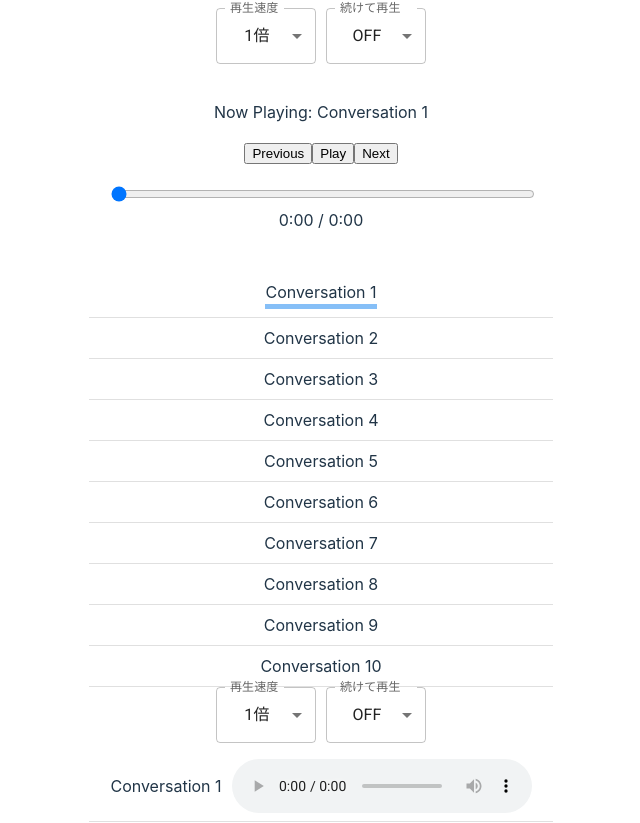
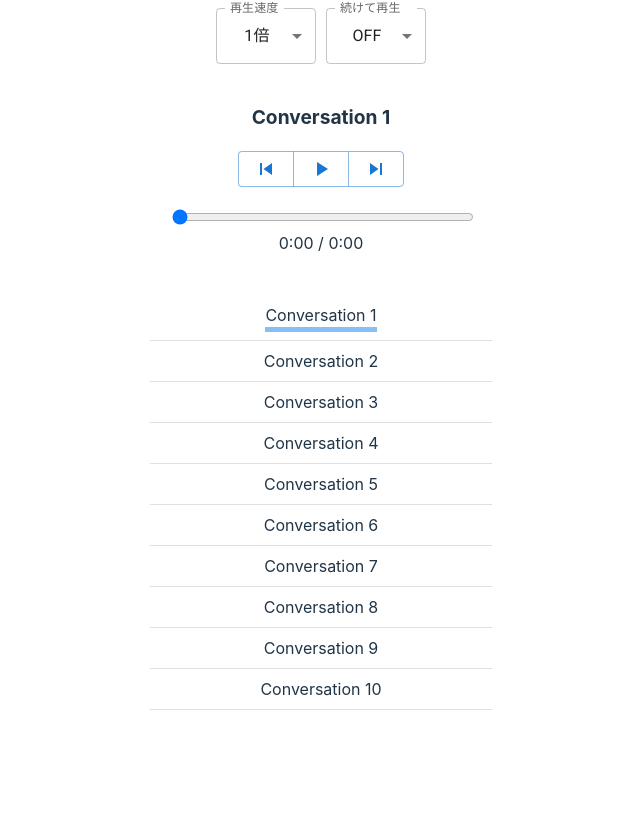
Before and after one commit to shunyokota/class_demo, a React (Vite) app: page /audio/1/1 in a window 1280 px wide. Shown: the part 257-1080 px from the top of the page, without its empty margins (319-959 px from the left). After the commit the page ends 999 px from the top, so only its background shows below. Built offline with nearby package versions, Linux system fonts and the light colour scheme.

Commit message:
レイアウトの調整など

```diff
--- a/src/AudioPlayer.tsx
+++ b/src/AudioPlayer.tsx
@@ -1,9 +1,6 @@
-import React, {useEffect, useRef, useState} from "react";
-import List from '@mui/material/List';
-import ListItem from '@mui/material/ListItem';
-import Divider from '@mui/material/Divider';
+import React, {useEffect, useState} from "react";
 import Track from "./entities/Track.ts";
-import {Box, FormControl, InputLabel, MenuItem, Select} from "@mui/material";
+import {Box, FormControl, MenuItem, Select} from "@mui/material";
 import CsvRow from "./entities/CsvRow.ts";
 import {useParams, useNavigate} from "react-router-dom";
 import headphoneImage  from "./assets/headphone.png";
@@ -12,15 +9,9 @@ import Example from "./Example.tsx";
 interface Props {
     csvRows: CsvRow[];
 }
-
-const CONTINUING_PLAYING_INTERVAL = 8000;
 const AudioPlayer: React.FC<Props> = ({ csvRows }) => {
     const [pages, setPages] = useState<{num: number, label: string}[]>([]);
     const [audios, setAudios] = useState<Track[]>([]);
-    const [playbackRate, setPlaybackRate] = useState(1.0);
-    const [continuePlaying, setContinuePlaying] = useState(false);
-    const [lastPlayedIndex, setLastPlayedIndex] = useState<number | null>(null);
-    const audioRefs = useRef<(HTMLAudioElement | null)[]>([]);
     const { week, page } = useParams<{ week: string; page: string }>();
 
     useEffect(() => {
@@ -42,60 +33,13 @@ const AudioPlayer: React.FC<Props> = ({ csvRows }) => {
                     return { title: row.title, url: row.url };
                 })
         );
-        setLastPlayedIndex(null);
     }, [csvRows, week, page]);
 
-    useEffect(() => {
-        audioRefs.current.forEach((audio) => {
-            if (audio) {
-                audio.playbackRate = playbackRate;
-            }
-        });
-    }, [playbackRate, audios]);
 
     const navigate = useNavigate();
     const handlePageChange = (newPage: string) => {
         navigate(`/audio/${week}/${newPage}`);
     };
-
-    const playNextAudio = (currentIndex: number) => {
-        if (continuePlaying && currentIndex < audioRefs.current.length) {
-            const currentAudio = audioRefs.current[currentIndex];
-            if (currentAudio) {
-                currentAudio.currentTime = 0; // Reset to start
-                currentAudio.play();
-                setLastPlayedIndex(currentIndex);
-                currentAudio.onended = () => {
-                    setTimeout(() => playNextAudio(currentIndex + 1), CONTINUING_PLAYING_INTERVAL);
-                };
-            }
-        }
-    };
-
-    const handleAudioPlay = (index: number) => {
-        audioRefs.current.forEach((audio, i) => {
-            if (audio) {
-                if (i !== index) {
-                    audio.pause();
-                    audio.currentTime = 0; // Reset to start
-                }
-            }
-        });
-        setLastPlayedIndex(index);
-    };
-
-    useEffect(() => {
-        audioRefs.current.forEach((audio, index) => {
-            if (audio) {
-                audio.onplay = () => handleAudioPlay(index);
-                audio.onended = () => {
-                    if (continuePlaying) {
-                        setTimeout(() => playNextAudio(index + 1), CONTINUING_PLAYING_INTERVAL);
-                    }
-                };
-            }
-        });
-    }, [continuePlaying, audios]);
 
     return (
         <div style={{ width: 'fit-content', margin: 'auto'}}>
@@ -118,65 +62,6 @@ const AudioPlayer: React.FC<Props> = ({ csvRows }) => {
                 </FormControl>
             </Box>
             <Example tracks={audios}/>
-            <div style={{display: "flex", gap: "10px", justifyContent: "center", alignItems: "center"}}>
-                <FormControl sx={{ minWidth: "100px;"}}>
-                    <InputLabel id="demo-simple-select-label">再生速度</InputLabel>
-                    <Select
-                        labelId="demo-simple-select-label"
-                        id="demo-simple-select"
-                        value={playbackRate}
-                        label="再生速度"
-                        onChange={(e) => setPlaybackRate(parseFloat(e.target.value as string))}
-                    >
-                        {
-                            [0.5, 0.6, 0.7, 0.8, 0.9, 1.0, 1.1, 1.2, 1.3, 1.4, 1.5].map((speed, rowIndex) => (
-                                <MenuItem value={speed} key={rowIndex}>{speed}倍</MenuItem>
-                            ))
-                        }
-                    </Select>
-                </FormControl>
-                <FormControl sx={{ minWidth: "100px;"}}>
-                    <InputLabel id="continue-playing-select-label">続けて再生</InputLabel>
-                    <Select
-                        labelId="continue-playing-select-label"
-                        id="continue-playing-select"
-                        value={continuePlaying ? "yes" : "no"}
-                        label="Continue playing"
-                        onChange={(e) => setContinuePlaying(e.target.value === "yes")}
-                    >
-                        <MenuItem value="no">OFF</MenuItem>
-                        <MenuItem value="yes">ON</MenuItem>
-                    </Select>
-                </FormControl>
-            </div>
-            <List>
-                {audios.map((audio, rowIndex) => (
-                    <div key={audio.url}>
-                        <ListItem
-                            sx={{
-                                display: "flex",
-                                justifyContent: "center", // 横方向に中央寄せ
-                                alignItems: "center", // 縦方向に中央寄せ
-                                gap: "10px" // 要素間の間隔
-                            }}
-                        >
-                            <span style={{
-                                borderBottom: lastPlayedIndex === rowIndex ? "5px solid #86bff7" : "none"
-                            }}>
-                                {audio.title}
-                            </span>
-                            <audio ref={(el) => (audioRefs.current[rowIndex] = el)} preload="metadata"
-                                   controls>
-                                <source
-                                    src={audio.url}
-                                    type="audio/mpeg"/>
-                                お使いのブラウザは音声プレーヤーをサポートしていません。
-                            </audio>
-                        </ListItem>
-                        <Divider/>
-                    </div>
-                ))}
-            </List>
         </div>
     );
 };
--- a/src/Example.tsx
+++ b/src/Example.tsx
@@ -1,9 +1,14 @@
-import React, {useCallback, useEffect, useRef, useState} from "react";
+import React, {useEffect, useRef, useState} from "react";
 import { Howl } from "howler";
 import Track from "./entities/Track.ts";
 import Divider from "@mui/material/Divider";
-import {FormControl, InputLabel, ListItemButton, MenuItem, Select} from "@mui/material";
+import {Button, ButtonGroup, FormControl, InputLabel, ListItemButton, MenuItem, Select} from "@mui/material";
+import SkipNextIcon from '@mui/icons-material/SkipNext';
+import SkipPreviousIcon from '@mui/icons-material/SkipPrevious';
+import PauseIcon from '@mui/icons-material/Pause';
+import PlayArrowIcon from '@mui/icons-material/PlayArrow';
 
+const CONTINUING_PLAYING_INTERVAL = 8000;
 
 interface Props {
     tracks: Track[];
@@ -166,12 +171,14 @@ const Example: React.FC<Props> = ({ tracks }) => {
                 </FormControl>
             </div>
             <div style={{textAlign: "center", padding: "20px"}}>
-                <p>Now Playing: {tracks[currentTrackIndex].title}</p>
-                <div>
-                    <button onClick={handlePrev}>Previous</button>
-                    <button onClick={handlePlayPause}>{isPlaying ? "Pause" : "Play"}</button>
-                    <button onClick={handleNext}>Next</button>
-                </div>
+                <p style={{fontSize:'120%', fontWeight: 'bold'}}>{tracks[currentTrackIndex].title}</p>
+                <ButtonGroup variant="outlined" aria-label="Basic button group">
+                    <Button  onClick={handlePrev}><SkipPreviousIcon/></Button>
+                    <Button onClick={handlePlayPause}>
+                        {isPlaying ? <PauseIcon/> : <PlayArrowIcon/>}
+                    </Button>
+                    <Button  onClick={handleNext}><SkipNextIcon/></Button>
+                </ButtonGroup>
                 <div style={{margin: "20px 0"}}>
                     <input
                         type="range"
```
